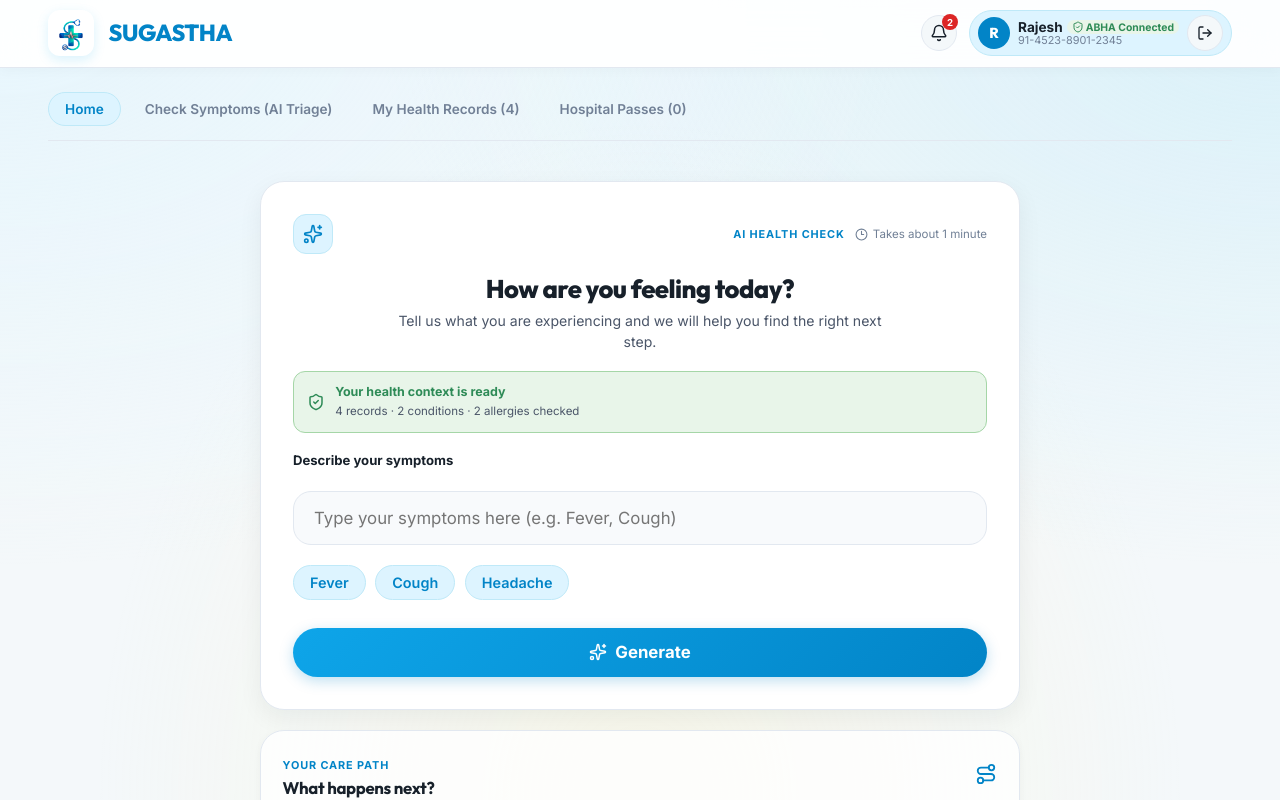
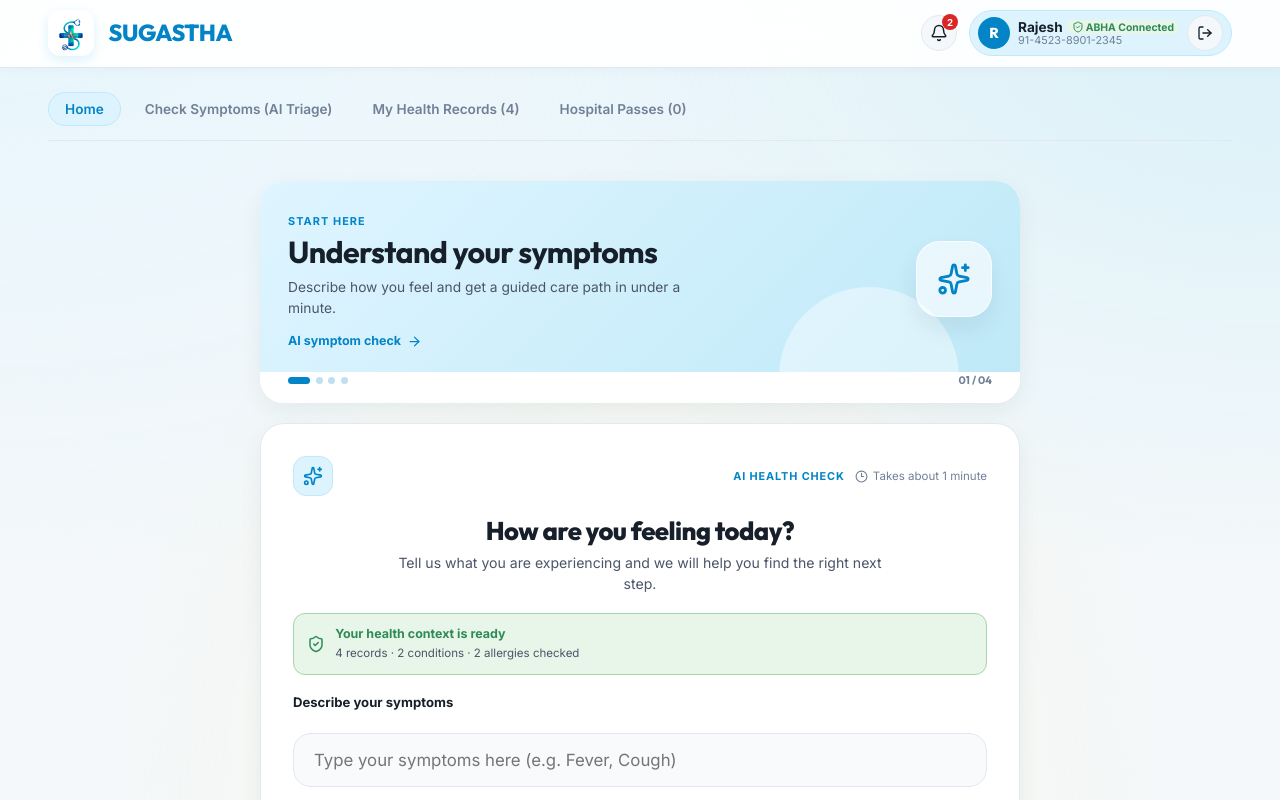
Before and after one commit to Dheeraj-del-cyber/SUGASTHA-user-dashboard, a React (Vite) app: page / in a window 1280 px wide. Shown: the top 800 px of the page. Built offline with nearby package versions, Linux system fonts and the light colour scheme.

Commit message:
dheeraj's work

```diff
--- a/src/App.tsx
+++ b/src/App.tsx
@@ -357,17 +357,6 @@ export const App: React.FC = () => {
           >
             Check Symptoms (AI Triage)
           </button>
-          {activeConsultation && (
-            <button
-              onClick={() => {
-                setActiveTab('tracking');
-                setActiveSubView('TRACKER');
-              }}
-              className={`view-tab ${activeSubView === 'TRACKER' ? 'active' : ''}`}
-            >
-              My Visit Status
-            </button>
-          )}
           <button
             onClick={() => {
               setActiveTab('records');
--- a/src/components/dashboard/UserDashboard.tsx
+++ b/src/components/dashboard/UserDashboard.tsx
@@ -1,5 +1,5 @@
-import React, { useState } from 'react';
-import { Video, Building2, Sparkles, Check, ShieldCheck, Clock3, Route, ArrowRight } from 'lucide-react';
+import React, { useEffect, useState } from 'react';
+import { Video, Building2, FileText, Sparkles, Check, ShieldCheck, Clock3, Route, ArrowRight } from 'lucide-react';
 import {
   AbhaProfile,
   HealthRecord,
@@ -27,6 +27,41 @@ interface UserDashboardProps {
 
 const COMMON_SYMPTOMS = ['Fever', 'Cough', 'Headache'];
 
+const FEATURE_SLIDES = [
+  {
+    eyebrow: 'START HERE',
+    title: 'Understand your symptoms',
+    description: 'Describe how you feel and get a guided care path in under a minute.',
+    action: 'AI symptom check',
+    icon: Sparkles,
+    theme: 'feature-slide-blue',
+  },
+  {
+    eyebrow: 'CARE WHEN YOU NEED IT',
+    title: 'Talk to a doctor online',
+    description: 'Connect to a teleconsultation without leaving your home.',
+    action: 'Teleconsultation',
+    icon: Video,
+    theme: 'feature-slide-mint',
+  },
+  {
+    eyebrow: 'YOUR HEALTH, TOGETHER',
+    title: 'Keep records in one place',
+    description: 'Access your ABHA-linked health history whenever you need it.',
+    action: 'Health records',
+    icon: FileText,
+    theme: 'feature-slide-yellow',
+  },
+  {
+    eyebrow: 'FIND THE RIGHT CARE',
+    title: 'Discover doctors and hospitals',
+    description: 'Compare nearby facilities and find specialists for your needs.',
+    action: 'Care network',
+    icon: Building2,
+    theme: 'feature-slide-lilac',
+  },
+];
+
 export const UserDashboard: React.FC<UserDashboardProps> = ({
   records = [],
   conditions = [],
@@ -38,6 +73,16 @@ export const UserDashboard: React.FC<UserDashboardProps> = ({
 }) => {
   const [symptomInput, setSymptomInput] = useState('');
   const [isGenerated, setIsGenerated] = useState(false);
+  const [activeFeature, setActiveFeature] = useState(0);
+  const [isFeaturePaused, setIsFeaturePaused] = useState(false);
+
+  useEffect(() => {
+    if (isFeaturePaused) return;
+    const featureTimer = window.setInterval(() => {
+      setActiveFeature((current) => (current + 1) % FEATURE_SLIDES.length);
+    }, 3800);
+    return () => window.clearInterval(featureTimer);
+  }, [isFeaturePaused]);
 
   const handleAddSymptom = (symptom: string) => {
     if (!symptomInput.trim()) {
@@ -78,6 +123,55 @@ export const UserDashboard: React.FC<UserDashboardProps> = ({
           />
         </div>
       )}
+
+      <section
+        className="feature-carousel"
+        aria-label="What you can do with SUGASTHA"
+        onMouseEnter={() => setIsFeaturePaused(true)}
+        onMouseLeave={() => setIsFeaturePaused(false)}
+        onFocus={() => setIsFeaturePaused(true)}
+        onBlur={() => setIsFeaturePaused(false)}
+      >
+        <div
+          className="feature-slide-track"
+          style={{ transform: `translateX(-${activeFeature * 100}%)` }}
+        >
+          {FEATURE_SLIDES.map((slide) => {
+            const SlideIcon = slide.icon;
+            return (
+              <article key={slide.title} className={`feature-slide ${slide.theme}`}>
+                <div className="feature-slide-copy">
+                  <span className="feature-slide-eyebrow">{slide.eyebrow}</span>
+                  <h2>{slide.title}</h2>
+                  <p>{slide.description}</p>
+                  <span className="feature-slide-action">
+                    {slide.action}
+                    <ArrowRight size={15} />
+                  </span>
+                </div>
+                <div className="feature-slide-icon" aria-hidden="true">
+                  <SlideIcon size={34} />
+                </div>
+              </article>
+            );
+          })}
+        </div>
+        <div className="feature-carousel-controls">
+          <div className="feature-slide-dots">
+            {FEATURE_SLIDES.map((slide, index) => (
+              <button
+                key={slide.title}
+                type="button"
+                className={`feature-dot ${activeFeature === index ? 'active' : ''}`}
+                onClick={() => setActiveFeature(index)}
+                aria-label={`Show slide ${index + 1}: ${slide.title}`}
+                aria-current={activeFeature === index ? 'true' : undefined}
+              />
+            ))}
+          </div>
+          <span className="feature-slide-count">{String(activeFeature + 1).padStart(2, '0')} / 04</span>
+        </div>
+      </section>
 
       {/* Main Minimal Home Card */}
       <div className="card symptom-home-card">
@@ -139,7 +233,6 @@ export const UserDashboard: React.FC<UserDashboardProps> = ({
 
           {/* Generate Button */}
           <button type="submit" className="btn btn-primary btn-lg generate-btn">
-            <Sparkles size={18} />
             <span>Generate</span>
           </button>
         </form>
@@ -217,6 +310,135 @@ export const UserDashboard: React.FC<UserDashboardProps> = ({
 
         .active-visit-hero-banner {
           width: 100%;
+        }
+
+        .feature-carousel {
+          width: 100%;
+          overflow: hidden;
+          border-radius: var(--radius-lg);
+          box-shadow: var(--shadow-md);
+          background: var(--white);
+        }
+
+        .feature-slide-track {
+          display: flex;
+          transition: transform 600ms cubic-bezier(0.16, 1, 0.3, 1);
+          touch-action: pan-y;
+        }
+
+        .feature-slide {
+          min-width: 100%;
+          min-height: 190px;
+          display: flex;
+          align-items: center;
+          justify-content: space-between;
+          gap: 1.5rem;
+          padding: 1.6rem 1.75rem 1.35rem;
+          position: relative;
+          overflow: hidden;
+        }
+
+        .feature-slide::after {
+          content: '';
+          position: absolute;
+          width: 180px;
+          height: 180px;
+          right: 8%;
+          bottom: -95px;
+          border-radius: 50%;
+          background: rgba(255, 255, 255, 0.42);
+        }
+
+        .feature-slide-blue { background: linear-gradient(135deg, #dff5ff 0%, #bfe9f8 100%); }
+        .feature-slide-mint { background: linear-gradient(135deg, #e5f7ee 0%, #c6ead7 100%); }
+        .feature-slide-yellow { background: linear-gradient(135deg, #fff8dc 0%, #ffe9a8 100%); }
+        .feature-slide-lilac { background: linear-gradient(135deg, #f1ecff 0%, #ddd4ff 100%); }
+
+        .feature-slide-copy {
+          position: relative;
+          z-index: 1;
+          max-width: 510px;
+        }
+
+        .feature-slide-eyebrow {
+          color: var(--brand-primary);
+          font-size: 0.68rem;
+          font-weight: 800;
+          letter-spacing: 0.1em;
+        }
+
+        .feature-slide h2 {
+          margin-top: 0.35rem;
+          font-size: clamp(1.35rem, 3vw, 1.9rem);
+          line-height: 1.1;
+        }
+
+        .feature-slide p {
+          max-width: 430px;
+          margin-top: 0.45rem;
+          color: var(--text-secondary);
+          font-size: 0.86rem;
+        }
+
+        .feature-slide-action {
+          display: inline-flex;
+          align-items: center;
+          gap: 0.35rem;
+          margin-top: 0.85rem;
+          color: var(--brand-primary);
+          font-size: 0.78rem;
+          font-weight: 800;
+        }
+
+        .feature-slide-icon {
+          position: relative;
+          z-index: 1;
+          display: grid;
+          place-items: center;
+          width: 76px;
+          height: 76px;
+          flex-shrink: 0;
+          border: 1px solid rgba(255, 255, 255, 0.72);
+          border-radius: 24px;
+          color: var(--brand-primary);
+          background: rgba(255, 255, 255, 0.62);
+          box-shadow: 0 12px 24px rgba(23, 32, 42, 0.07);
+        }
+
+        .feature-carousel-controls {
+          display: flex;
+          align-items: center;
+          justify-content: space-between;
+          padding: 0 1.75rem 0.9rem;
+          background: inherit;
+        }
+
+        .feature-slide-dots {
+          display: flex;
+          align-items: center;
+          gap: 0.35rem;
+        }
+
+        .feature-dot {
+          width: 7px;
+          height: 7px;
+          padding: 0;
+          border-radius: 50%;
+          background: rgba(2, 132, 199, 0.25);
+          transition: all var(--transition-normal);
+        }
+
+        .feature-dot.active {
+          width: 22px;
+          border-radius: var(--radius-full);
+          background: var(--brand-primary);
+        }
+
+        .feature-slide-count {
+          color: var(--text-muted);
+          font-family: var(--font-display);
+          font-size: 0.68rem;
+          font-weight: 700;
         }
 
         .symptom-home-card {
@@ -522,6 +744,30 @@ export const UserDashboard: React.FC<UserDashboardProps> = ({
         }
 
         @media (max-width: 640px) {
+          .feature-slide {
+            min-height: 172px;
+            padding: 1.25rem 1rem 1rem;
+          }
+
+          .feature-slide h2 {
+            font-size: 1.3rem;
+          }
+
+          .feature-slide p {
+            max-width: 245px;
+            font-size: 0.78rem;
+          }
+
+          .feature-slide-icon {
+            width: 58px;
+            height: 58px;
+            border-radius: 18px;
+          }
+
+          .feature-carousel-controls {
+            padding: 0 1rem 0.75rem;
+          }
+
           .symptom-home-card {
             padding: 1.25rem;
             gap: 1.25rem;
```
Also changed, not shown: images/generate.png (added).
